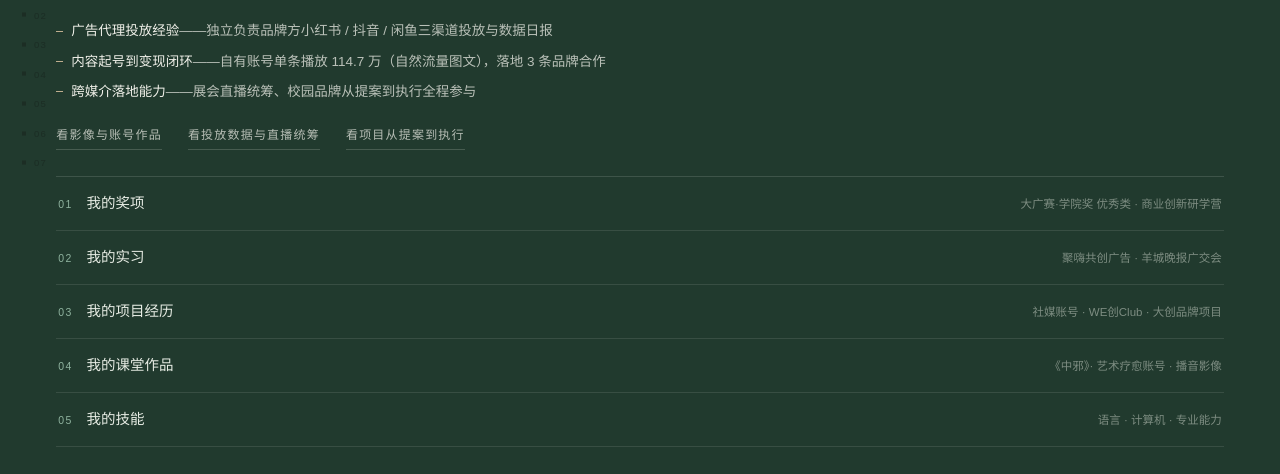
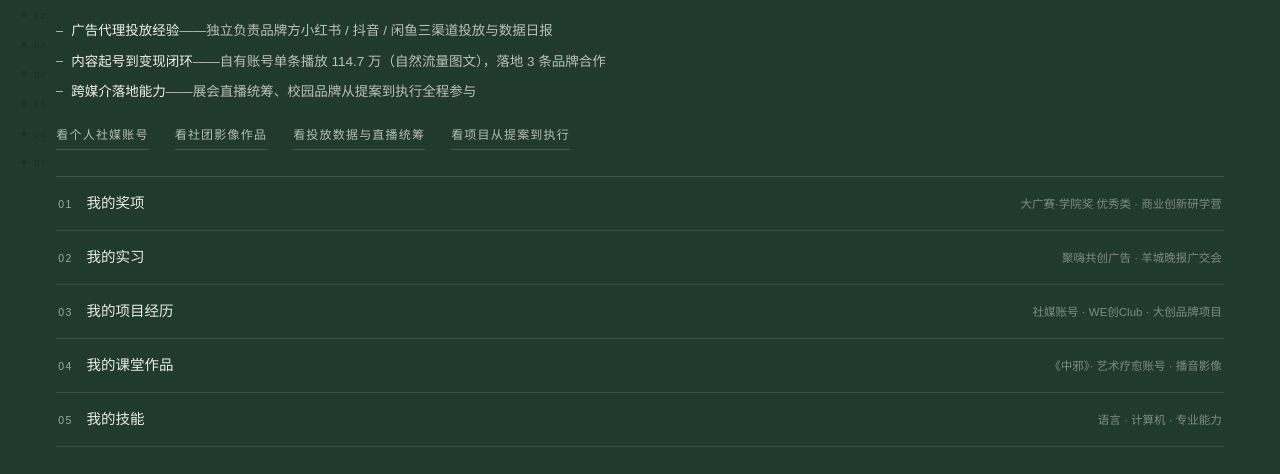
Before and after one commit to Aria-sudo372/portfolio, a plain HTML site: page index.html in a window 1280 px wide. Shown: the part 326-800 px from the top of the page. Drawn offline with Linux system fonts and the light colour scheme; a web font is replaced by a local one.

Commit message:
首屏入口精确直达：个人社媒/社团影像/创业挑战赛；PDF数字组不跨页

```diff
--- a/index.html
+++ b/index.html
@@ -383,7 +383,7 @@ html.js .sin.sin-on{opacity:1;transform:none;}
         <li><b>内容起号到变现闭环</b>——自有账号单条播放 114.7 万（自然流量图文），落地 3 条品牌合作</li>
         <li><b>跨媒介落地能力</b>——展会直播统筹、校园品牌从提案到执行全程参与</li>
       </ul>
-      <div class="h-work"><a href="#coursework">看影像与账号作品</a><a href="#internship">看投放数据与直播统筹</a><a href="#projects">看项目从提案到执行</a></div>
+      <div class="h-work"><a href="#case-social">看个人社媒账号</a><a href="#case-campus">看社团影像作品</a><a href="#internship">看投放数据与直播统筹</a><a href="#case-weclub">看项目从提案到执行</a></div>
 
       <nav class="toc rv" aria-label="内容目录">
         <a href="#awards"><s>01</s><span>我的奖项</span><i>大广赛·学院奖 优秀类 · 商业创新研学营</i></a>
```
